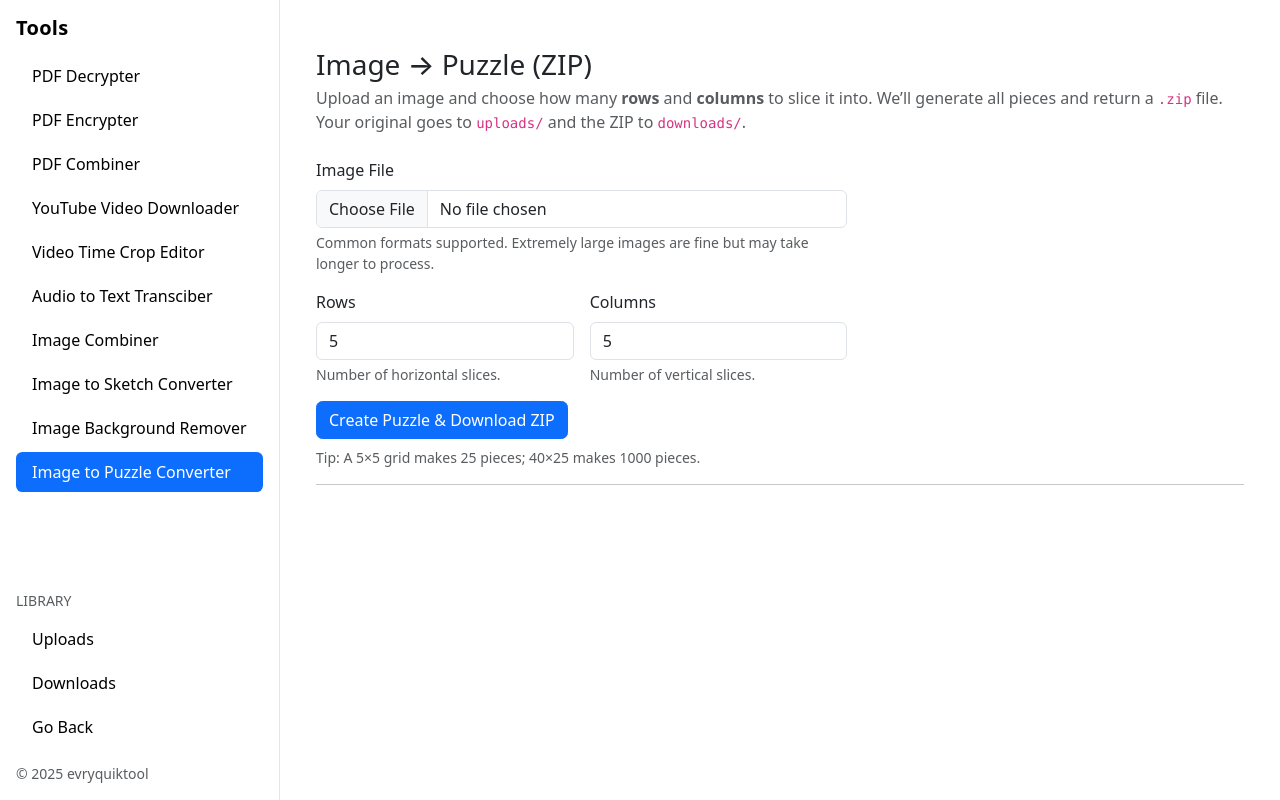
After one commit to jbierowiec/evryquiktool, a Flask app: page /image_to_puzzle in a window 1280 px wide. The commit adds this page. Run offline with Flask 3, Linux system fonts and the light colour scheme.

Commit message:
image to puzzle tool integration

```diff
--- a/app.py
+++ b/app.py
@@ -8,6 +8,7 @@ import uuid
 import shlex
 import base64
 import pikepdf
+import zipfile
 import subprocess
 import numpy as np
 import shutil as _shutil
@@ -104,6 +105,7 @@ UPLOADS_BY_TOOL = {
     "image_combiner": UPLOAD_DIR / "image_combiner",
     "image_sketch": UPLOAD_DIR / "image_sketch",
     "image_background_remover": UPLOAD_DIR / "image_background_remover",
+    "image_to_puzzle": UPLOAD_DIR / "image_to_puzzle",
 }
 
 DOWNLOADS_BY_TOOL = {
@@ -116,6 +118,7 @@ DOWNLOADS_BY_TOOL = {
     "image_combiner": DOWNLOAD_DIR / "image_combiner",
     "image_sketch": DOWNLOAD_DIR / "image_sketch",
     "image_background_remover": DOWNLOAD_DIR / "image_background_remover",
+    "image_to_puzzle": DOWNLOAD_DIR / "image_to_puzzle",
 }
 
 # Ensure folders exist
@@ -1440,6 +1443,99 @@ def remove_background_auto(im: Image.Image, feather: bool = False) -> Image.Imag
 
 
 # -------------------------
+# Image to Puzzle Converter
+# -------------------------
+@app.route("/image_to_puzzle", methods=["GET", "POST"])
+def image_to_puzzle():
+    TOOL = "image_to_puzzle"
+    try:
+        up_dir, down_dir = ensure_tool_dirs(TOOL)
+    except Exception as e:
+        return render_template("image_to_puzzle.html", error=f"Server misconfiguration: {e}")
+
+    if request.method == "GET":
+        recent = [
+            (name, url_for("dl_download", tool=TOOL, filename=name))
+            for name in list_files(down_dir)[:10] if name.lower().endswith(".zip")
+        ]
+        return render_template("image_to_puzzle.html", recent=recent)
+
+    # ---- POST (auto-download) ----
+    f = request.files.get("image_file")
+    rows_raw = (request.form.get("rows") or "").strip()
+    cols_raw = (request.form.get("cols") or "").strip()
+
+    if not f or not f.filename:
+        return render_template("image_to_puzzle.html", error="Please choose an image file.")
+    if not allowed_image(f.filename):
+        return render_template("image_to_puzzle.html",
+                               error="Unsupported image format. Use PNG/JPG/JPEG/WEBP/BMP.")
+
+    try:
+        rows = int(rows_raw); cols = int(cols_raw)
+    except ValueError:
+        return render_template("image_to_puzzle.html", error="Rows and columns must be integers.")
+    if rows < 1 or cols < 1:
+        return render_template("image_to_puzzle.html", error="Rows and columns must be ≥ 1.")
+    if rows * cols > 4000:  # safety guardrail
+        return render_template("image_to_puzzle.html", error="Please keep total pieces ≤ 4000.")
+
+    # Save original to uploads/<tool>/
+    orig_name = secure_filename(f.filename)
+    stamp = datetime.now().strftime("%Y%m%d_%H%M%S")
+    saved_name = f"{stamp}__{orig_name}"
+    up_path = up_dir / saved_name
+    f.save(up_path)
+
+    # Open and slice
+    try:
+        im = Image.open(up_path).convert("RGBA")
+    except Exception as e:
+        return render_template("image_to_puzzle.html", error=f"Could not open image: {e}")
+
+    W, H = im.size
+    w_base, w_rem = divmod(W, cols)
+    h_base, h_rem = divmod(H, rows)
+
+    base = Path(orig_name).stem
+    pieces_dir = down_dir / f"{base}_{rows}x{cols}__pieces"
+    if pieces_dir.exists():
+        _shutil.rmtree(pieces_dir)
+    pieces_dir.mkdir(parents=True, exist_ok=True)
+
+    y = 0
+    for r in range(rows):
+        tile_h = h_base + (1 if r < h_rem else 0)
+        x = 0
+        for c in range(cols):
+            tile_w = w_base + (1 if c < w_rem else 0)
+            im.crop((x, y, x + tile_w, y + tile_h)).save(
+                pieces_dir / f"r{r+1:03d}_c{c+1:03d}.png"
+            )
+            x += tile_w
+        y += tile_h
+
+    # Make ZIP in downloads/<tool>/
+    zip_name = f"{base}_{rows}x{cols}.zip"
+    zip_path = down_dir / zip_name
+    if zip_path.exists():
+        zip_path.unlink()
+
+    with zipfile.ZipFile(zip_path, "w", compression=zipfile.ZIP_DEFLATED, compresslevel=9) as zf:
+        root = f"{base}_{rows}x{cols}"
+        for p in sorted(pieces_dir.iterdir()):
+            zf.write(p, arcname=f"{root}/{p.name}")
+
+    # Optionally clean up the intermediate folder:
+    # _shutil.rmtree(pieces_dir)
+
+    # AUTO-DOWNLOAD: return the file directly (file is already saved in downloads/)
+    return send_from_directory(
+        down_dir, zip_name, as_attachment=True, download_name=zip_name, mimetype="application/zip"
+    )
+
+
+# -------------------------
 # Uploads & Downloads Routes
 # -------------------------
 def _count_dict():
@@ -1453,6 +1549,7 @@ def _count_dict():
         "image_combiner": len(list_files(DOWNLOADS_BY_TOOL["image_combiner"])),
         "image_sketch": len(list_files(DOWNLOADS_BY_TOOL["image_sketch"])),
         "image_background_remover": len(list_files(DOWNLOADS_BY_TOOL["image_background_remover"])),
+        "image_to_puzzle": len(list_files(DOWNLOADS_BY_TOOL["image_to_puzzle"])),
     }
 
 
@@ -1471,6 +1568,7 @@ def uploads_index():
         "image_combiner": len(list_files(UPLOADS_BY_TOOL["image_combiner"])),
         "image_sketch": len(list_files(UPLOADS_BY_TOOL["image_sketch"])),
         "image_background_remover": len(list_files(UPLOADS_BY_TOOL["image_background_remover"])),
+        "image_to_puzzle": len(list_files(UPLOADS_BY_TOOL["image_to_puzzle"])),
     }
     return render_template("uploads.html", tool=None, counts=counts, files=[])
 
@@ -1490,6 +1588,7 @@ def uploads_tool(tool):
         "image_combiner": len(list_files(UPLOADS_BY_TOOL["image_combiner"])),
         "image_sketch": len(list_files(UPLOADS_BY_TOOL["image_sketch"])),
         "image_background_remover": len(list_files(UPLOADS_BY_TOOL["image_background_remover"])),
+        "image_to_puzzle": len(list_files(UPLOADS_BY_TOOL["image_to_puzzle"])),
     }
     return render_template("uploads.html", tool=tool, counts=counts, files=files)
 
@@ -1539,6 +1638,7 @@ def downloads_index():
         "image_combiner": len(list_files(DOWNLOADS_BY_TOOL["image_combiner"])),
         "image_sketch": len(list_files(DOWNLOADS_BY_TOOL["image_sketch"])),
         "image_background_remover": len(list_files(DOWNLOADS_BY_TOOL["image_background_remover"])),
+        "image_to_puzzle": len(list_files(DOWNLOADS_BY_TOOL["image_to_puzzle"])),
     }
     return render_template("downloads.html", tool=None, counts=counts, files=[])
 
@@ -1558,6 +1658,7 @@ def downloads_tool(tool):
         "image_combiner": len(list_files(DOWNLOADS_BY_TOOL["image_combiner"])),
         "image_sketch": len(list_files(DOWNLOADS_BY_TOOL["image_sketch"])),
         "image_background_remover": len(list_files(DOWNLOADS_BY_TOOL["image_background_remover"])),
+        "image_to_puzzle": len(list_files(DOWNLOADS_BY_TOOL["image_to_puzzle"])),
     }
     return render_template("downloads.html", tool=tool, counts=counts, files=files)
 
--- a/templates/base.html
+++ b/templates/base.html
@@ -222,6 +222,13 @@
               >Image Background Remover</a
             >
           </li>
+          <li class="nav-item">
+            <a
+              class="nav-link {{ 'active' if request.path.startswith('/image_to_puzzle') else '' }}"
+              href="{{ url_for('image_to_puzzle') }}"
+              >Image to Puzzle Converter</a
+            >
+          </li>
         </ul>
 
         <!-- Library (Uploads/Downloads/Go Back) preserved exactly -->
@@ -331,6 +338,13 @@
             >Image Background Remover</a
           >
         </li>
+        <li class="nav-item">
+          <a
+            class="nav-link {{ 'active' if request.path.startswith('/image_to_puzzle') else '' }}"
+            href="{{ url_for('image_to_puzzle') }}"
+            >Image to Puzzle Converter</a
+          >
+        </li>
       </ul>
 
       <!-- Spacer pushes Library to the bottom -->
--- /dev/null
+++ b/templates/image_to_puzzle.html
@@ -0,0 +1,90 @@
+{% extends "base.html" %}
+{% block content %}
+<div class="container py-4">
+  <h3 class="mb-1">Image → Puzzle (ZIP)</h3>
+  <p class="text-muted mb-4">
+    Upload an image and choose how many <strong>rows</strong> and <strong>columns</strong> to slice it into.
+    We’ll generate all pieces and return a <code>.zip</code> file. Your original goes to
+    <code>uploads/</code> and the ZIP to <code>downloads/</code>.
+  </p>
+
+  {% if error %}
+    <div class="alert alert-danger">{{ error }}</div>
+  {% endif %}
+  {% if message %}
+    <div class="alert alert-success">
+      {{ message|safe }}
+      {% if file_url %}
+        <div class="mt-2">
+          <a class="btn btn-success" href="{{ file_url }}" download>
+            ⬇️ Download ZIP
+          </a>
+          {% if file_name %}
+            <span class="ms-2 text-muted">{{ file_name }}</span>
+          {% endif %}
+        </div>
+      {% endif %}
+    </div>
+  {% endif %}
+
+  <form method="post" enctype="multipart/form-data" class="mb-4">
+    <div class="row g-4">
+      <div class="col-lg-7">
+        <div class="mb-3">
+          <label class="form-label">Image File</label>
+          <input
+            class="form-control"
+            type="file"
+            name="image_file"
+            accept=".png,.jpg,.jpeg,.webp,.bmp,image/png,image/jpeg,image/webp,image/bmp"
+            required
+          />
+          <div class="form-text">
+            Common formats supported. Extremely large images are fine but may take longer to process.
+          </div>
+        </div>
+
+        <div class="row g-3">
+          <div class="col-md-6">
+            <label class="form-label">Rows</label>
+            <input
+              class="form-control"
+              type="number"
+              name="rows"
+              min="1"
+              max="200"
+              step="1"
+              value="{{ request.form.rows or 5 }}"
+              required
+            />
+            <div class="form-text">Number of horizontal slices.</div>
+          </div>
+          <div class="col-md-6">
+            <label class="form-label">Columns</label>
+            <input
+              class="form-control"
+              type="number"
+              name="cols"
+              min="1"
+              max="200"
+              step="1"
+              value="{{ request.form.cols or 5 }}"
+              required
+            />
+            <div class="form-text">Number of vertical slices.</div>
+          </div>
+        </div>
+
+        <button type="submit" class="btn btn-primary mt-3">
+          Create Puzzle &amp; Download ZIP
+        </button>
+
+        <div class="form-text mt-2">
+          Tip: A 5×5 grid makes 25 pieces; 40×25 makes 1000 pieces.
+        </div>
+      </div>
+    </div>
+    <hr />
+  </form>
+</div>
+{% endblock %}
--- a/templates/landing.html
+++ b/templates/landing.html
@@ -273,7 +273,11 @@
                   Convert any image into puzzle pieces that can be put back
                   together.
                 </p>
-                <button class="btn btn-primary btn-sm" disabled>Soon</button>
+                <a
+                  href="{{ url_for('image_to_puzzle') }}"
+                  class="btn btn-primary btn-sm"
+                  >Open</a
+                >
               </div>
             </div>
           </div>
```
Also changed, not shown: templates/downloads.html (+21 -0 lines), templates/uploads.html (+21 -0 lines).
